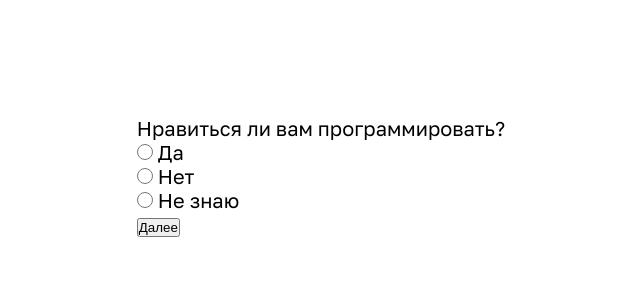
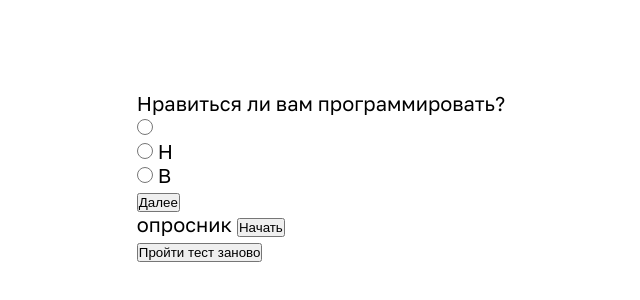
Before and after one commit to aWatLove/AbiturQuiz, a website built with Vite: page index.html in a window 1280 px wide. Shown: the part 224-524 px from the top of the page, without its empty margins (319-959 px from the left). Built offline with nearby package versions, Linux system fonts and the light colour scheme; files whose address does not match are found by name.

Commit message:
Добавил блоков(start, quiz, result)

```diff
--- a/index.html
+++ b/index.html
@@ -8,7 +8,9 @@
     <link rel="stylesheet" href="style.css">
   </head>
   <body>
-  <div class="container">
+  <div class="bg">
+    <div class="container" id="container">
+      <!-- Тело опросника -->
       <div class="quiz-box" id="quiz">
         <div class="question-text">
           <p id="question-text">Вопрос</p>
@@ -16,23 +18,38 @@
         <div class="questions">
           <div class="questions__item">
             <input type="radio" name="answer" class="answer" id="a">
-          <label for="a" id="a_text">Да</label>
+            <label for="a" id="a_text"></label>
           </div>
           <div class="questions__item">
             <input type="radio" name="answer" class="answer" id="b">
-          <label for="b" id="b_text">Нет</label>
+            <label for="b" id="b_text">Н</label>
           </div>
           <div class="questions__item">
             <input type="radio" name="answer" class="answer" id="c">
-          <label for="c" id="c_text">Не знаю</label>
+            <label for="c" id="c_text">В</label>
           </div>
         </div>
 
         <button id="submit">Далее</button>
       </div>
+
+      <!-- Кнопка начать тест -->
+      <div class="start" id="start">
+        опросник
+        <button id="quizLoad">Начать</button>
       </div>
 
 
-    <script type="module" src="/main.js"></script>
+      <!-- Результат -->
+      <div class = "result-box" id="result-box">
+        <div class="result-content" id="result-content"></div>
+        <button id="retry">Пройти тест заново</button>
+      </div>
+
+    </div>
+
+  </div>
+
+    <script type="module" src="/scripts/main.js"></script>
   </body>
 </html>
```
Lines whose indentation alone changed are shown as unchanged.
